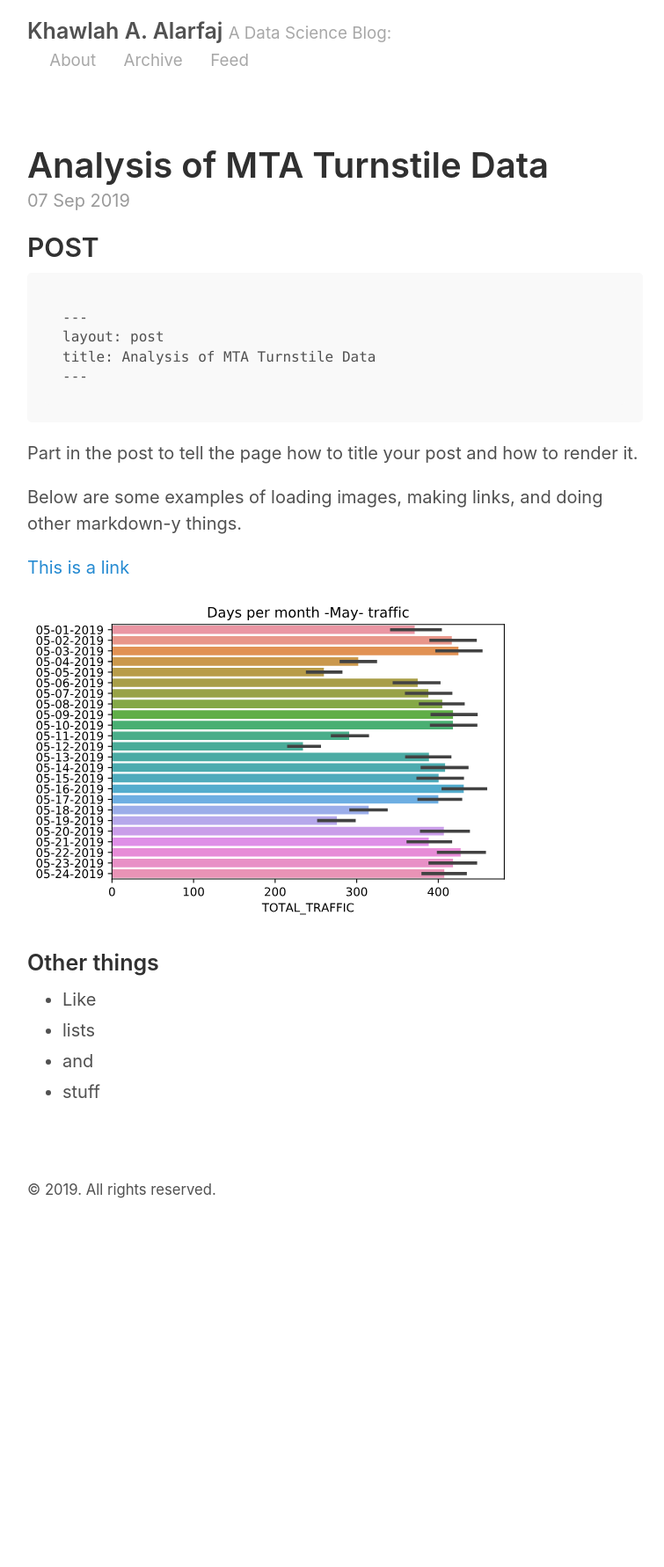
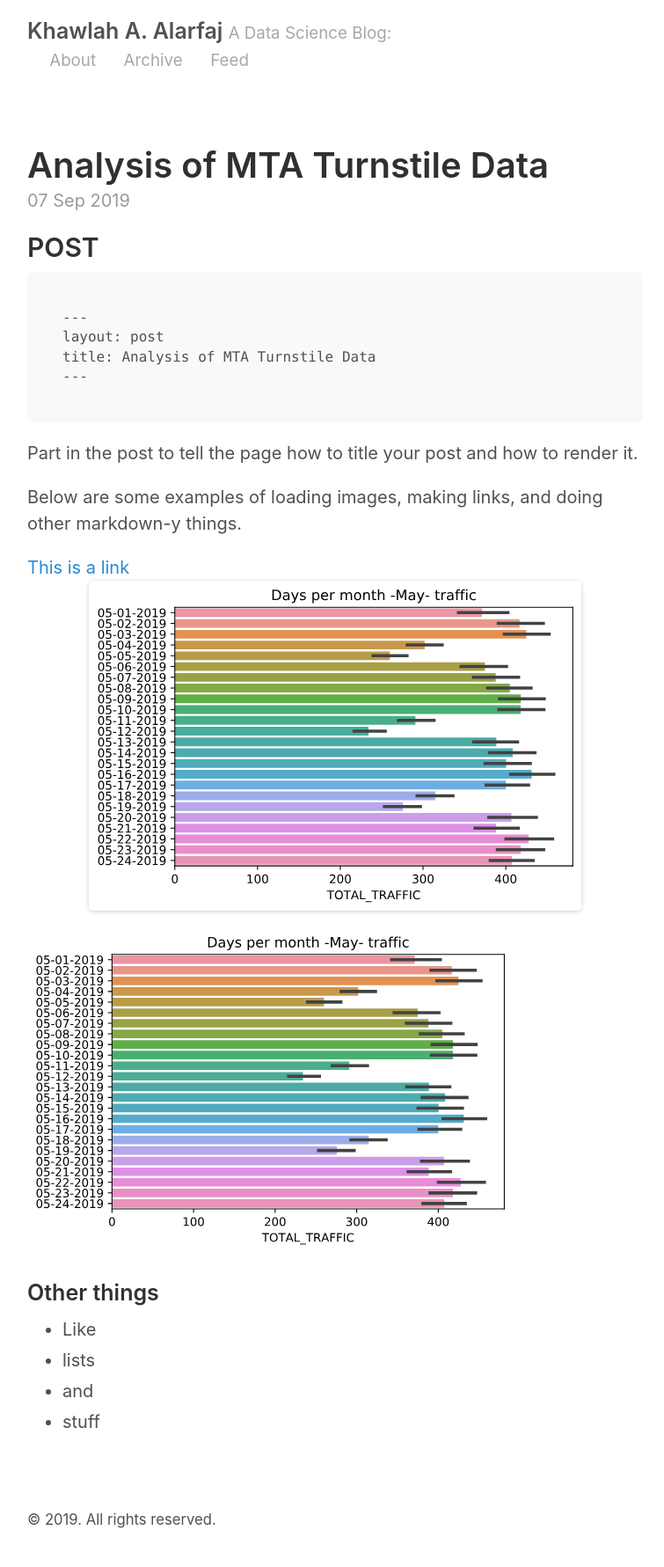
Before and after one commit to Khawlah-Ahmed/Khawlah-Ahmed.github.io, a Jekyll site: the page built from _posts/2019-09-07-Project01.md, in a window 1280 px wide. Shown: the whole page at 88% size, without its empty margins (259-1014 px from the left). Built offline with Jekyll 4.4.1, drawn with Linux system fonts in a browser that asks for light colours; before the commit the page ends 1406 px from its top, so only the background shows below that.

Commit message:
Update 2019-09-07-Project01.md

```diff
--- a/_posts/2019-09-07-Project01.md
+++ b/_posts/2019-09-07-Project01.md
@@ -21,6 +21,7 @@ markdown-y things.
 
 
 [This is a link](http://thisismetis.com)
+<img src="{{ site.url }}/images/Month May daily traffic.svg" style="box-shadow: 0 1px 5px 0 rgba(0, 0, 0, 0.2); display: block; margin-left: auto; margin-right: auto; width: 80%; box-shadow: 0 1px 5px 0 rgba(0, 0, 0, 0.2);"/>
 
 ![Image test]({{ site.url }}/images/Month May daily traffic.svg)
 
```
